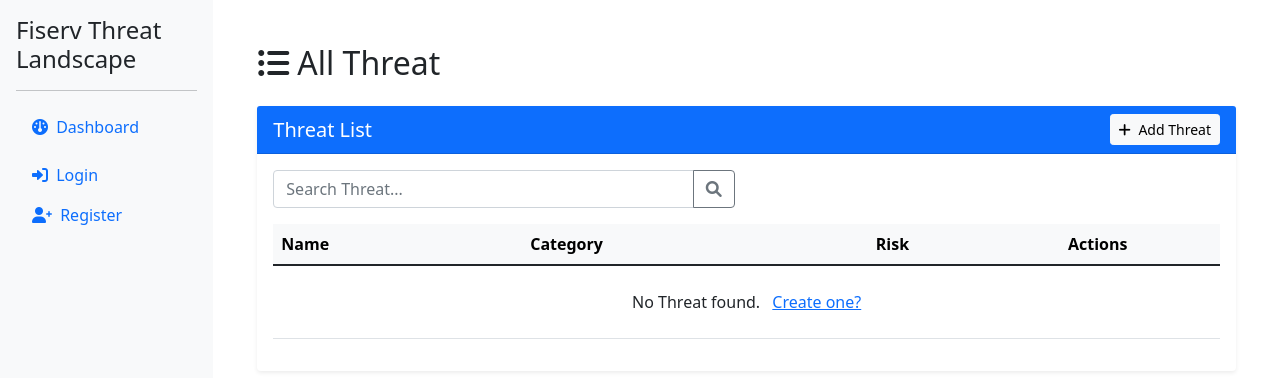
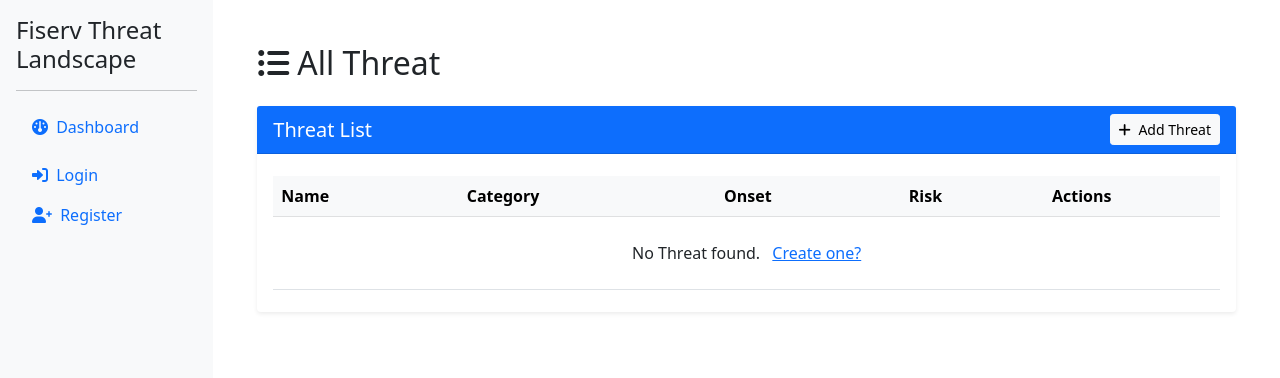
Before and after one commit to Kyara0797/EmergingRisk-Python-Django, a Django app: page /themes/ in a window 1280 px wide. Shown: the top 378 px of the page. Run offline with Django 5.2, Linux system fonts and the light colour scheme; data that the repository does not hold is empty; some libraries are stand-ins or nearby versions.

Commit message:
Threat list: DataTables (Name/Onset/Risk sortable), Category/Actions unsortable, remove legacy search

```diff
--- a/templates/tracker/theme_list.html
+++ b/templates/tracker/theme_list.html
@@ -11,12 +11,10 @@
         {% endif %}
     </h2>
 
-    <!-- Wrapper card -->
     <div class="card border-0 shadow-sm">
         <div class="card-header bg-primary text-white">
             <div class="d-flex justify-content-between align-items-center">
                 <h5 class="mb-0">Threat List</h5>
-                {# If we are inside a category, pass ?category=<id> to preselect on Add Theme #}
                 <a href="{% url 'add_theme' %}{% if category %}?category={{ category.id }}{% endif %}" class="btn btn-light btn-sm">
                     <i class="fas fa-plus me-1"></i> Add Threat
                 </a>
@@ -24,59 +22,49 @@
         </div>
 
         <div class="card-body">
-            <!-- Search bar -->
-            <div class="row mb-3">
-                <div class="col-md-6">
-                    <form method="GET" action="" class="d-flex gap-2">
-                        <div class="input-group">
-                            <input
-                              type="text"
-                              id="searchInput"
-                              name="q"
-                              class="form-control"
-                              placeholder="Search Threat..."
-                              value="{{ request.GET.q }}">
-                            <button type="submit" class="btn btn-outline-secondary" id="searchButton">
-                                <i id="searchIcon" class="fas fa-search"></i>
-                                <span id="searchSpinner" class="spinner-border spinner-border-sm d-none" role="status" aria-hidden="true"></span>
-                            </button>
-                        </div>
-                    </form>
-                </div>
-            </div>
-
-            <!-- Themes table -->
-            <div class="table-responsive" id="themeList">
-                <table class="table table-hover">
+            <!-- Usamos el buscador nativo de DataTables -->
+            <div class="table-responsive">
+                <table class="table table-hover align-middle" id="themesTable" style="width:100%;">
                     <thead class="table-light">
                         <tr>
                             <th>Name</th>
-                            <th>Category</th>
+                            <th class="no-sort">Category</th>
+                            <th>Onset</th>
                             <th>Risk</th>
-                            <th style="width: 160px;">Actions</th>
+                            <th class="no-sort" style="width:160px;">Actions</th>
                         </tr>
                     </thead>
-                    <tbody id="themeTbody">
+                    <tbody>
                         {% for theme in themes %}
-                        <tr class="theme-item">
+                        <tr class="theme-item" data-href="{% url 'view_theme' pk=theme.id %}">
+                            <!-- NAME (ordenable) -->
                             <td>
                                 <a href="{% url 'view_theme' pk=theme.id %}" class="text-decoration-none">
                                     {{ theme.name }}
                                 </a>
                             </td>
+
+                            <!-- CATEGORY (NO ordenable) -->
                             <td>{{ theme.category.name }}</td>
+
+                            <!-- ONSET (orden por el texto mostrado) -->
+                            <td>
+                                {{ theme.get_onset_timeline_display }}
+                            </td>
+
+                            <!-- RISK (orden por el texto mostrado) -->
                             <td>
                                 <span class="badge bg-{{ theme.get_risk_color }}">
                                     {{ theme.get_risk_rating_display }}
                                 </span>
                             </td>
+
+                            <!-- ACTIONS (NO ordenable) -->
                             <td>
                                 <div class="btn-group btn-group-sm">
                                     <a href="{% url 'edit_theme' theme.id %}" class="btn btn-outline-warning" title="Edit">
                                         <i class="fas fa-edit"></i>
                                     </a>
-
-                                    {# IMPORTANT: use positional arg to match path('themes/<int:theme_pk>/events/add/', ...) #}
                                     <a href="{% url 'add_event' theme.id %}" class="btn btn-outline-primary" title="Add Event">
                                         <i class="fas fa-plus"></i> Event
                                     </a>
@@ -85,23 +73,18 @@
                         </tr>
                         {% empty %}
                         <tr>
-                            <td colspan="4" class="text-center py-4">
+                            <td colspan="5" class="text-center py-4">
                                 No Threat found.
                                 <a href="{% url 'add_theme' %}{% if category %}?category={{ category.id }}{% endif %}" class="ms-2">Create one?</a>
                             </td>
                         </tr>
                         {% endfor %}
-
-                        <!-- Row shown when client-side filter has no results -->
-                        <tr id="noResults" class="d-none">
-                            <td colspan="4" class="text-center py-4">No Threat match your search.</td>
-                        </tr>
                     </tbody>
                 </table>
             </div>
         </div>
 
-        <!-- Pagination -->
+        {# Si sólo usarás DataTables, puedes quitar esta paginación del servidor #}
         {% if is_paginated %}
         <div class="card-footer bg-white">
             <nav aria-label="Page navigation">
@@ -113,7 +96,6 @@
                         </a>
                     </li>
                     {% endif %}
-
                     {% for num in page_obj.paginator.page_range %}
                     <li class="page-item {% if page_obj.number == num %}active{% endif %}">
                         <a class="page-link" href="?page={{ num }}{% if request.GET.q %}&q={{ request.GET.q }}{% endif %}">
@@ -121,7 +103,6 @@
                         </a>
                     </li>
                     {% endfor %}
-
                     {% if page_obj.has_next %}
                     <li class="page-item">
                         <a class="page-link" href="?page={{ page_obj.next_page_number }}{% if request.GET.q %}&q={{ request.GET.q }}{% endif %}">
@@ -137,99 +118,83 @@
 </div>
 {% endblock %}
 
+{% block scripts %}
 <style>
-    .search-loading { position: relative; }
-    .search-loading::after {
-        content: "";
-        position: absolute;
-        top: 0; right: 40px;
-        width: 20px; height: 20px;
-        border: 2px solid #f3f3f3;
-        border-top: 2px solid #3498db;
-        border-radius: 50%;
-        animation: spin 1s linear infinite;
-        display: none;
-    }
-    @keyframes spin { 0% { transform: rotate(0deg); } 100% { transform: rotate(360deg); } }
+/* Oculta flechas de sort en columnas sin orden (Category, Actions) y desactiva clic */
+#themesTable th.no-sort.sorting:before,
+#themesTable th.no-sort.sorting:after,
+#themesTable th.no-sort.sorting_asc:before,
+#themesTable th.no-sort.sorting_asc:after,
+#themesTable th.no-sort.sorting_desc:before,
+#themesTable th.no-sort.sorting_desc:after,
+#themesTable th.no-sort.sorting_disabled:before,
+#themesTable th.no-sort.sorting_disabled:after {
+  display: none !important;
+}
+#themesTable th.no-sort { pointer-events: none; }
 </style>
 
 <script>
-document.addEventListener('DOMContentLoaded', function() {
-    const searchInput   = document.getElementById('searchInput');
-    const searchButton  = document.getElementById('searchButton');
-    const searchIcon    = document.getElementById('searchIcon');
-    const searchSpinner = document.getElementById('searchSpinner');
-    const themeList     = document.getElementById('themeList');
-    const tbody         = document.getElementById('themeTbody');
-    const noResultsRow  = document.getElementById('noResults');
+document.addEventListener('DOMContentLoaded', function () {
+  // helper para extraer texto plano de una celda HTML (sirve para ordenar por el texto visible)
+  function plainText(data) {
+    const div = document.createElement('div');
+    div.innerHTML = data == null ? '' : data;
+    return (div.textContent || div.innerText || '').trim();
+  }
 
-    if (!searchInput || !searchButton) return;
+  const dt = $('#themesTable').DataTable({
+    autoWidth: false,
+    ordering: true,
+    order: [],            // sin orden inicial forzado
+    pageLength: 10,
+    // Name, Onset y Risk ordenables; Category y Actions NO.
+    columnDefs: [
+      // 0 Name: ordenable por defecto
+      { targets: 0, orderable: true },
 
-    let searchTimeout;
+      // 1 Category: NO ordenable
+      { targets: 1, orderable: false, className: 'no-sort' },
 
-    function showLoading(show) {
-        if (!searchIcon || !searchSpinner || !themeList) return;
-        if (show) {
-            searchIcon.classList.add('d-none');
-            searchSpinner.classList.remove('d-none');
-            searchButton.disabled = true;
-            themeList.classList.add('opacity-50');
-        } else {
-            searchIcon.classList.remove('d-none');
-            searchSpinner.classList.add('d-none');
-            searchButton.disabled = false;
-            themeList.classList.remove('opacity-50');
+      // 2 Onset: ordenar por el TEXTO visible
+      {
+        targets: 2,
+        orderable: true,
+        render: function (data, type) {
+          if (type === 'sort' || type === 'type') return plainText(data);
+          return data;
         }
+      },
+
+      // 3 Risk: ordenar por el TEXTO visible dentro del badge
+      {
+        targets: 3,
+        orderable: true,
+        render: function (data, type) {
+          if (type === 'sort' || type === 'type') return plainText(data);
+          return data;
+        }
+      },
+
+      // 4 Actions: NO ordenable ni searchable + clase para ocultar flechas
+      { targets: 4, orderable: false, searchable: false, className: 'no-sort' }
+    ],
+    language: {
+      search: "Search:",
+      lengthMenu: "Show _MENU_",
+      info: "Showing _START_ to _END_ of _TOTAL_ threats",
+      infoEmpty: "Showing 0 to 0 of 0 threats",
+      emptyTable: "No threats available",
+      paginate: { first: "First", last: "Last", next: "Next", previous: "Previous" }
     }
+  });
 
-    function filterRows(term) {
-        const items = tbody.querySelectorAll('tr.theme-item');
-        let hasResults = false;
-        const needle = term.trim().toLowerCase();
-
-        items.forEach(row => {
-            const text = row.textContent.toLowerCase();
-            const match = !needle || text.includes(needle);
-            row.style.display = match ? '' : 'none';
-            if (match) hasResults = true;
-        });
-
-        if (noResultsRow) {
-            noResultsRow.classList.toggle('d-none', hasResults);
-        }
-    }
-
-    function updateURL(term) {
-        const currentUrl = new URL(window.location.href);
-        if (term) currentUrl.searchParams.set('q', term);
-        else currentUrl.searchParams.delete('q');
-        history.replaceState(null, '', currentUrl.toString());
-    }
-
-    function performSearch() {
-        showLoading(true);
-        clearTimeout(searchTimeout);
-        searchTimeout = setTimeout(() => {
-            const val = searchInput.value || '';
-            updateURL(val);
-            filterRows(val);
-            showLoading(false);
-        }, 400);
-    }
-
-    // Listeners
-    searchInput.addEventListener('input', performSearch);
-    searchButton.addEventListener('click', function(e){
-        e.preventDefault(); // avoid full submit
-        performSearch();
-    });
-
-    // Initial filter if ?q= is present
-    const urlParams = new URLSearchParams(window.location.search);
-    const initial = urlParams.get('q') || '';
-    if (initial) {
-        searchInput.value = initial;
-        filterRows(initial);
-    }
+  // click en fila para ir al detalle (excepto clicks en botones/enlaces)
+  $('#themesTable tbody').on('click', 'tr', function (e) {
+    if ($(e.target).closest('a,button,.btn').length) return;
+    const href = $(this).attr('data-href');
+    if (href) window.location = href;
+  });
 });
 </script>
+{% endblock %}
```
